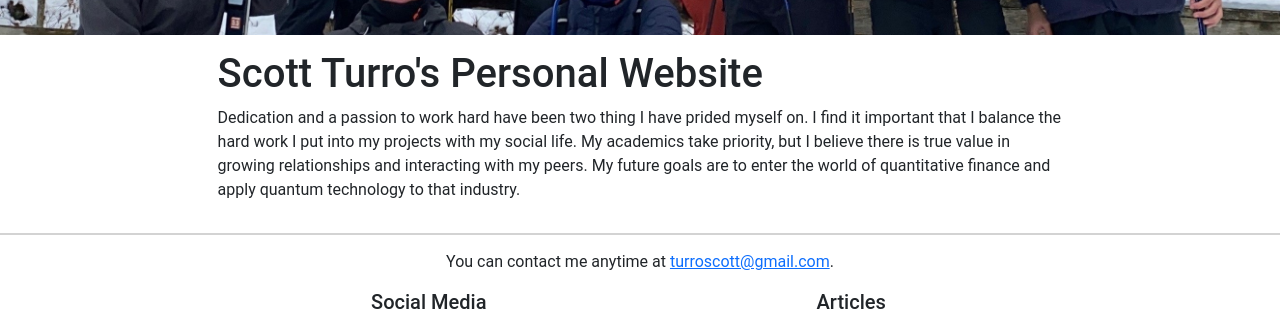
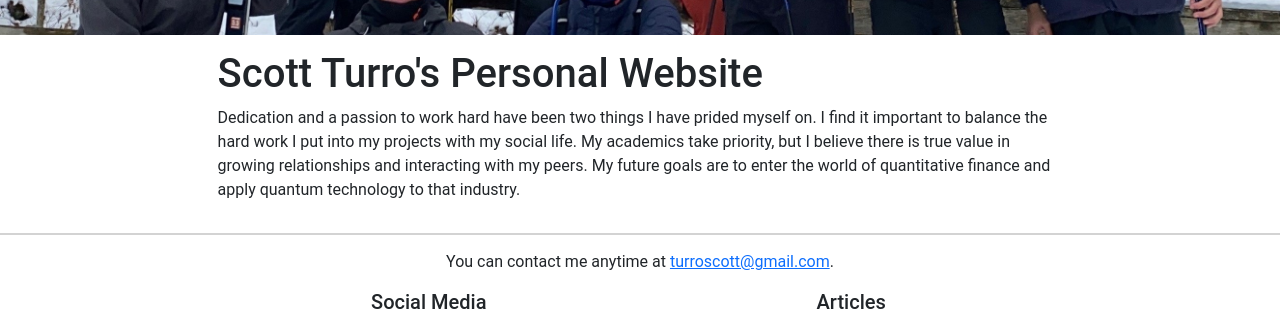
Before and after one commit to smturro2/personal-site, a Flask app: page / in a window 1280 px wide. Shown: the part 376-689 px from the top of the page. Run offline with Flask 2, Linux system fonts and the light colour scheme; some libraries are stand-ins or nearby versions.

Commit message:
Minor to front page cover letter

```diff
--- a/src/templates/FrontPage.html
+++ b/src/templates/FrontPage.html
@@ -8,8 +8,8 @@
 <div id="BodyContent">
 
     <h1>Scott Turro's Personal Website</h1>
-    <p> Dedication and a passion to work hard have been two thing I have prided myself on. I find it important that
-        I balance the hard work I put into my projects with my social life. My academics take priority, but
+    <p> Dedication and a passion to work hard have been two things I have prided myself on. I find it important
+        to balance the hard work I put into my projects with my social life. My academics take priority, but
         I believe there is true value in growing relationships and interacting with my peers. My future goals are to
         enter the world of quantitative finance and apply quantum technology to that industry.
     </p>
```
